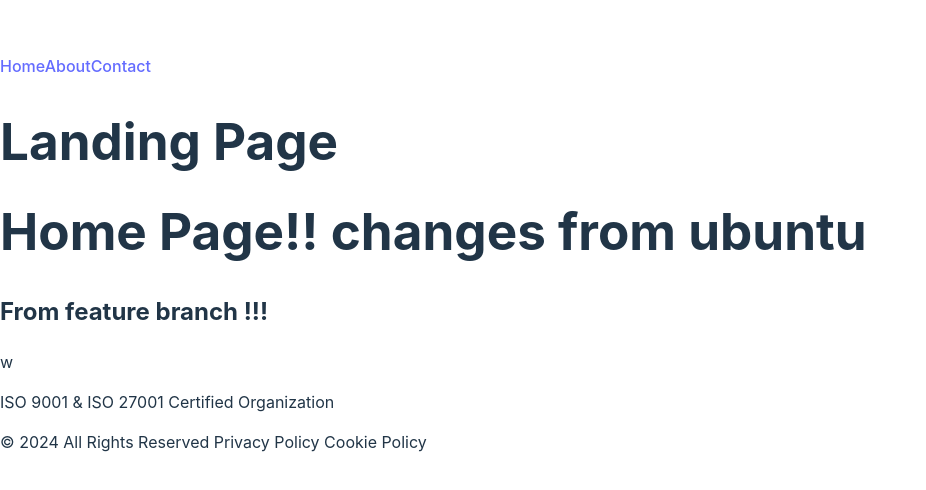
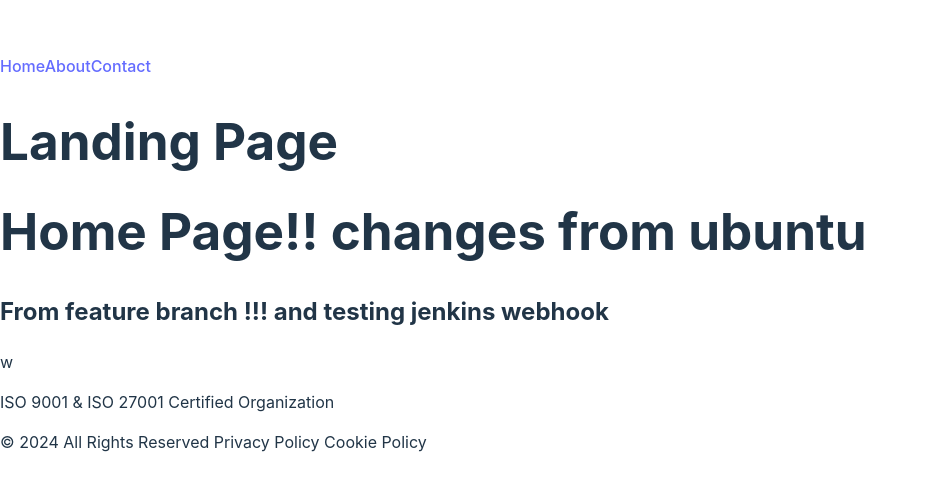
Before and after one commit to amodh-2002/testing-react-router-dom, a React (Vite) app: page / in a window 1280 px wide. Shown: the part 138-628 px from the top of the page, without its empty margins (0-926 px from the left). Built offline with nearby package versions, Linux system fonts and the light colour scheme; the HTML template or start-up script is replaced by a standard one.

Commit message:
Update App.jsx

```diff
--- a/src/App.jsx
+++ b/src/App.jsx
@@ -5,7 +5,7 @@ const Home = () => {
   return (
     <div>
       <h1>Home Page!! changes from ubuntu </h1>
-      <h2>From feature branch !!! </h2>w
+      <h2>From feature branch !!! and testing jenkins webhook </h2>w
     </div>
   );
 };
```
